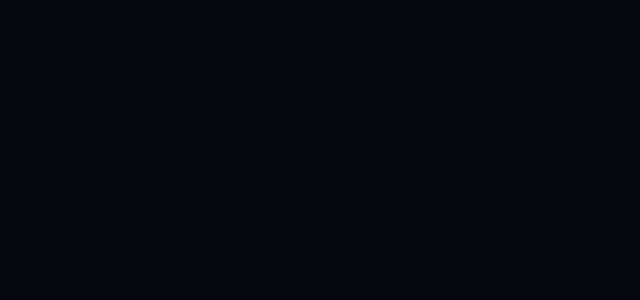
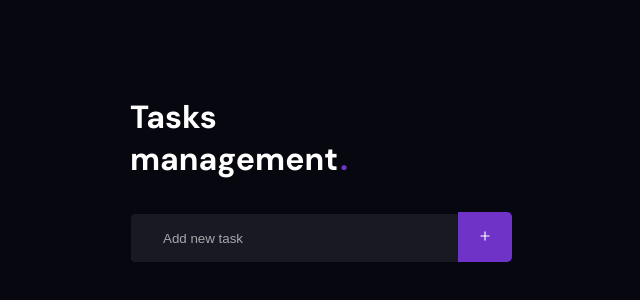
Before and after one commit to giovannalinda/tasks-management, a React (Create React App) app: page / in a window 1280 px wide. Shown: the part 84-384 px from the top of the page, without its empty margins (319-959 px from the left). Built offline with nearby package versions, Linux system fonts and the light colour scheme.

Commit message:
feat: creating and styling task input

```diff
--- a/src/App.tsx
+++ b/src/App.tsx
@@ -1,8 +1,10 @@
 import { GlobalStyle } from 'ui'
+import { TaskList } from 'ui/components/TaskList'
 
 function App() {
   return (
     <>
+      <TaskList />
       <GlobalStyle />
     </>
   )
--- /dev/null
+++ b/src/ui/components/TaskList/TaskList.styled.ts
@@ -0,0 +1,61 @@
+import styled from 'styled-components'
+import { theme } from 'config'
+
+export const Container = styled.div`
+  display: flex;
+  align-items: center;
+  justify-content: center;
+  margin: 180px 0 0 0;
+`
+
+export const Header = styled.header`
+  h1 {
+    text-align: center;
+    margin: 0 0 32px 0;
+    max-width: 10px;
+    font-weight: ${theme.font.weigths.bold};
+  }
+
+  strong {
+    color: ${theme.colors.purple[600]};
+    margin: 0 0 0 2px;
+  }
+
+  input {
+    width: 382px;
+    height: 50px;
+    background: ${theme.colors.gray[700]};
+    border: 1px solid ${theme.colors.gray[900]};
+    border-radius: ${theme.radius};
+    padding: 0 32px;
+    color: ${theme.colors.white};
+    transition: border-color 0.2s ease-in;
+
+    @media (max-width: 400px) {
+      width: 300px;
+    }
+
+    :focus {
+      border-color: ${theme.colors.purple[600]};
+    }
+
+    ::placeholder {
+      color: ${theme.colors.white};
+      opacity: 61%;
+    }
+  }
+
+  button {
+    color: ${theme.colors.white};
+    background: ${theme.colors.purple[600]};
+    height: 50px;
+    width: 54px;
+    border: none;
+    border-radius: 0 5px 5px 0;
+    margin: 0 0 0 -54px;
+
+    :hover {
+      opacity: 85%;
+    }
+  }
+`
--- /dev/null
+++ b/src/ui/components/TaskList/TaskList.tsx
@@ -0,0 +1,21 @@
+import { FiPlus } from 'react-icons/fi'
+
+import * as S from './TaskList.styled'
+
+export function TaskList() {
+  return (
+    <S.Container>
+      <S.Header>
+        <h1>
+          Tasks management
+          <strong>.</strong>
+        </h1>
+
+        <input type='text' placeholder='Add new task' />
+        <button type='submit'>
+          <FiPlus size={14} />
+        </button>
+      </S.Header>
+    </S.Container>
+  )
+}
--- /dev/null
+++ b/src/ui/components/TaskList/index.ts
@@ -0,0 +1 @@
+export * from './TaskList'
```
